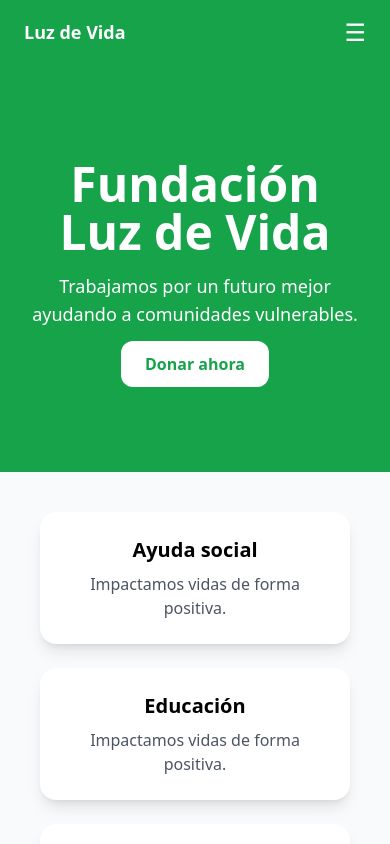
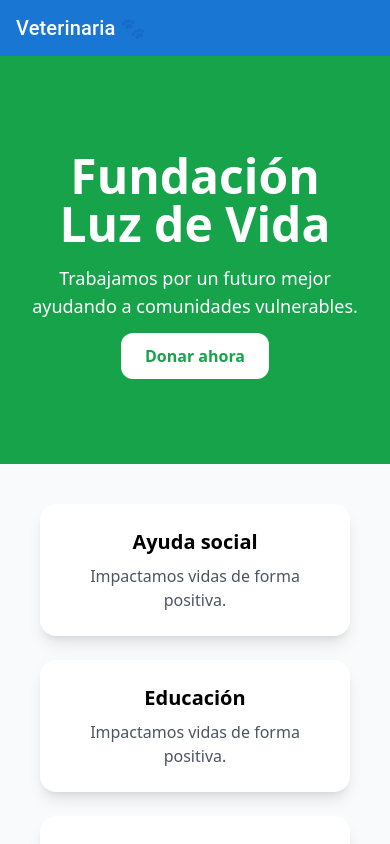
Before and after one commit to Patogol35/sitio-web, a React (Vite) app: page / in a window 390 px wide. Shown: the top 844 px of the page. Built offline with nearby package versions, Linux system fonts and the light colour scheme.

Commit message:
Update Navbar.jsx

```diff
--- a/src/components/Navbar.jsx
+++ b/src/components/Navbar.jsx
@@ -1,48 +1,13 @@
-import { useState } from "react";
-import { Link } from "react-router-dom";
+import { AppBar, Toolbar, Typography } from "@mui/material";
 
-export default function Navbar() {
-  const [open, setOpen] = useState(false);
+const Navbar = () => {
+  return (
+    <AppBar position="static">
+      <Toolbar>
+        <Typography variant="h6">Veterinaria 🐾</Typography>
+      </Toolbar>
+    </AppBar>
+  );
+};
 
-  return (
-    <nav className="bg-green-600 text-white px-6 py-4">
-      <div className="flex justify-between items-center">
-        <h1 className="font-bold text-lg">Luz de Vida</h1>
-
-        {/* 🔥 Botón móvil */}
-        <button
-          className="md:hidden text-2xl"
-          onClick={() => setOpen(!open)}
-        >
-          ☰
-        </button>
-
-        {/* 🔥 Menú desktop */}
-        <div className="hidden md:flex gap-6">
-          <Link to="/">Inicio</Link>
-          <Link to="/about">Nosotros</Link>
-          <Link to="/news">Noticias</Link>
-          <Link to="/donate" className="bg-white text-green-600 px-3 py-1 rounded">
-            Donar
-          </Link>
-        </div>
-      </div>
-
-      {/* 🔥 Menú móvil */}
-      {open && (
-        <div className="flex flex-col gap-4 mt-4 md:hidden">
-          <Link to="/" onClick={() => setOpen(false)}>Inicio</Link>
-          <Link to="/about" onClick={() => setOpen(false)}>Nosotros</Link>
-          <Link to="/news" onClick={() => setOpen(false)}>Noticias</Link>
-          <Link
-            to="/donate"
-            onClick={() => setOpen(false)}
-            className="bg-white text-green-600 px-3 py-1 rounded w-fit"
-          >
-            Donar
-          </Link>
-        </div>
-      )}
-    </nav>
-  );
-}
+export default Navbar;
```
